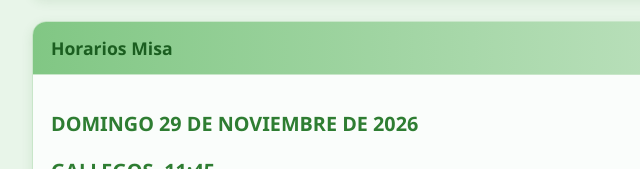
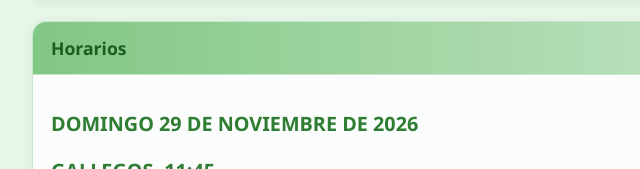
Before and after one commit to parroquia2027/sierra, a plain HTML site: page index.html in a window 1280 px wide. Shown: the part 368-537 px from the top of the page, 208-848 px from the left. Drawn offline with Linux system fonts and the light colour scheme.

Commit message:
Actualizar index.html

```diff
--- a/index.html
+++ b/index.html
@@ -268,7 +268,7 @@
     </div>
 
     <div class="seccion">
-      <div class="seccion-titulo">Horarios Misa</div>
+      <div class="seccion-titulo">Horarios</div>
       <div class="texto-scrollable" id="texto1">Cargando horarios...</div>
     </div>
 
```
